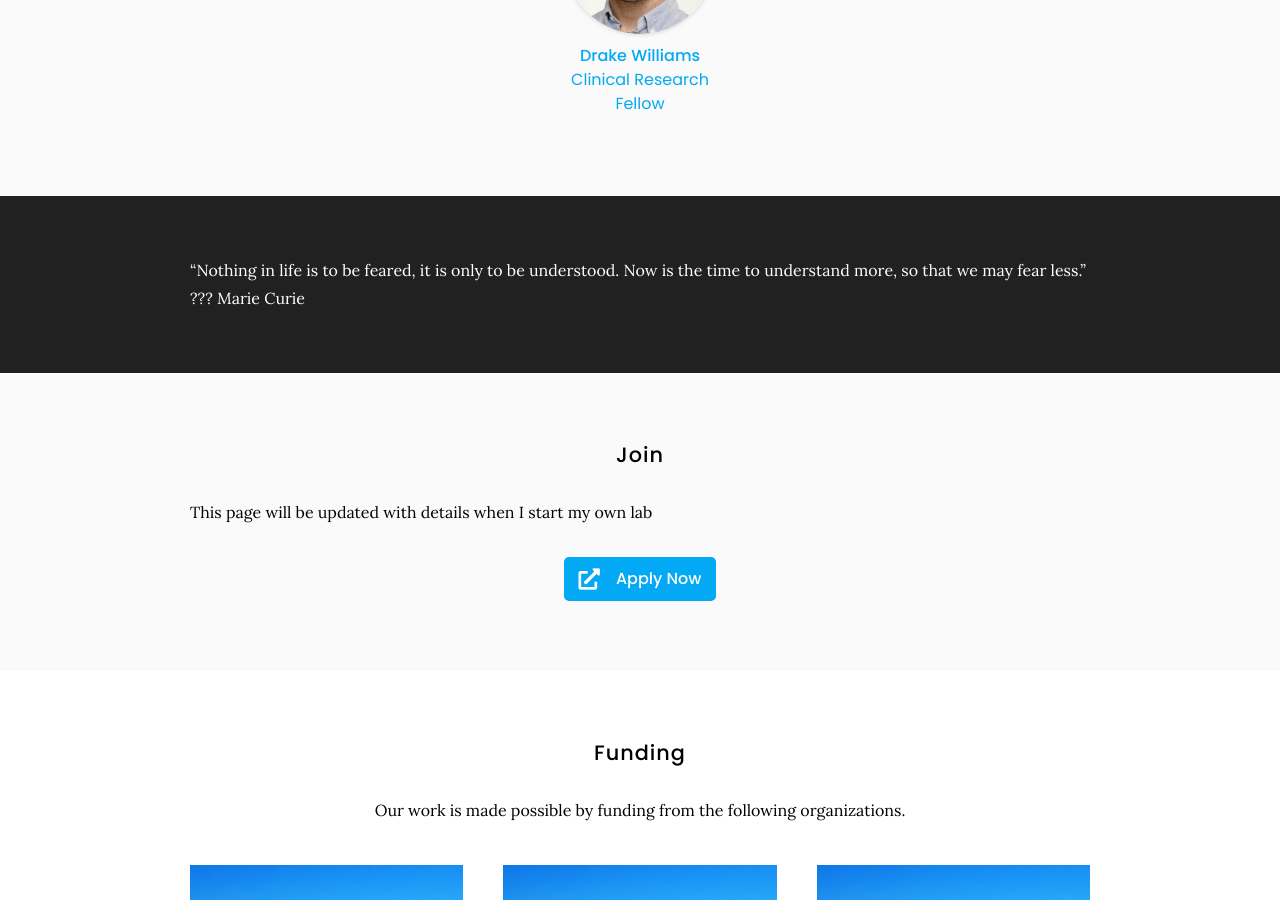
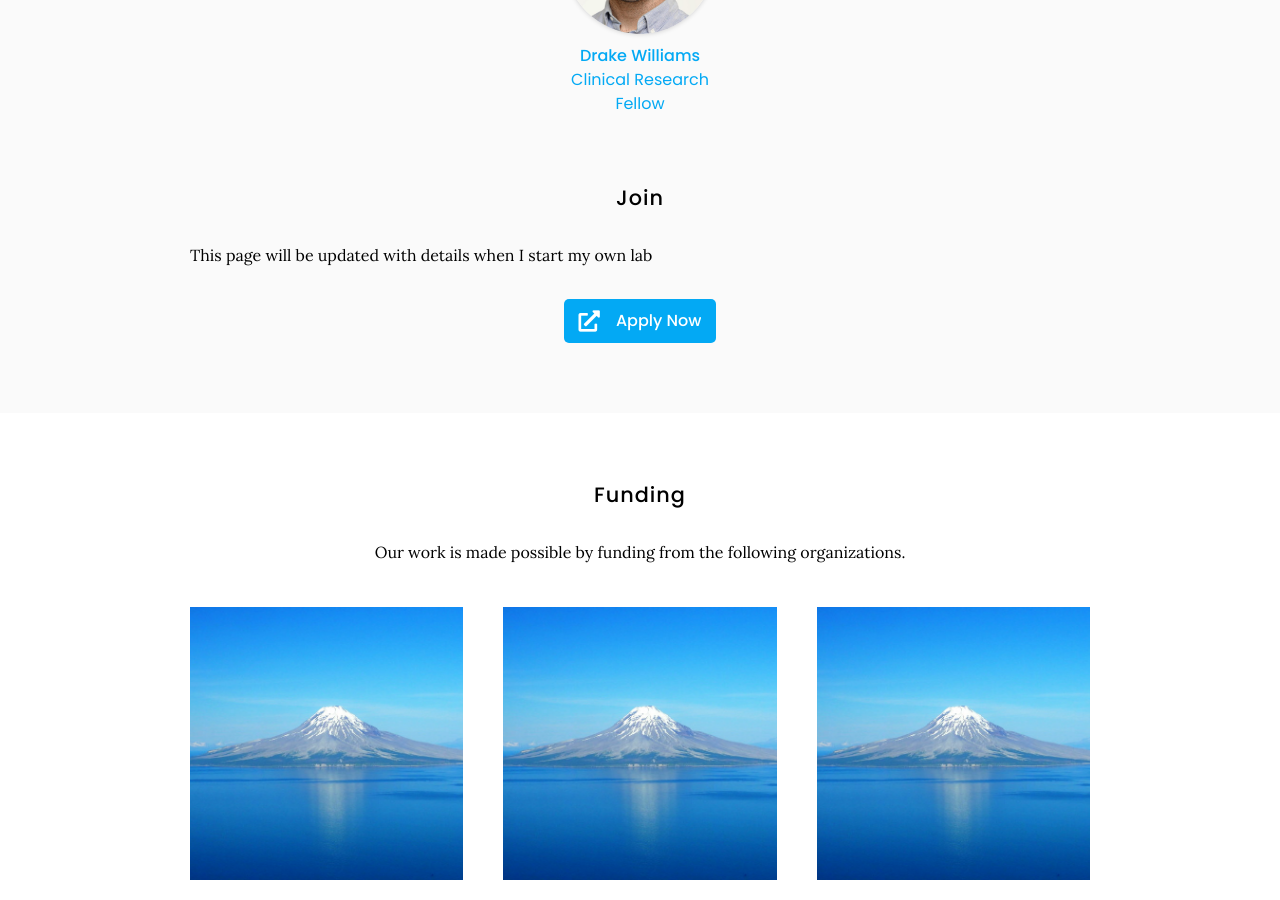
Before and after one commit to williamsdrake/williamsdrake.github.io, a Jekyll site: the page built from team/index.md, in a window 1280 px wide and 900 px high, scrolled down 547 px. Built offline with Jekyll 4.4.1, drawn with Linux system fonts in a browser that asks for light colours; nearby versions of some CDN libraries.

Commit message:
Update index.md

```diff
--- a/team/index.md
+++ b/team/index.md
@@ -19,13 +19,6 @@ This page will be updated with team members when I start my own lab
 %}
 
 {:.center}
-
-{% include section.html dark=true%}
-
-"Nothing in life is to be feared, it is only to be understood. Now is the time to understand more, so that we may fear less."
-??? Marie Curie
-
-{% include section.html %}
 
 ## Join
 
```
